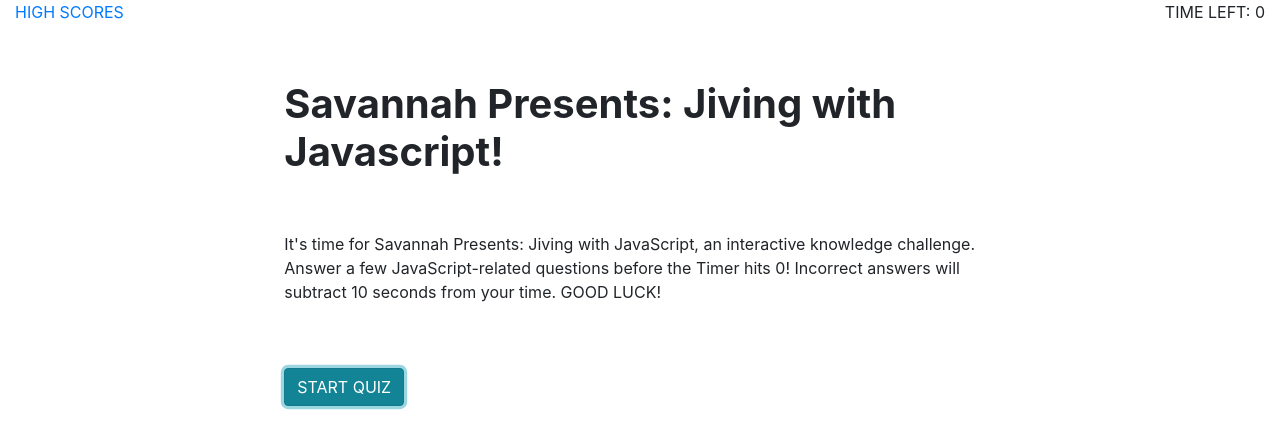
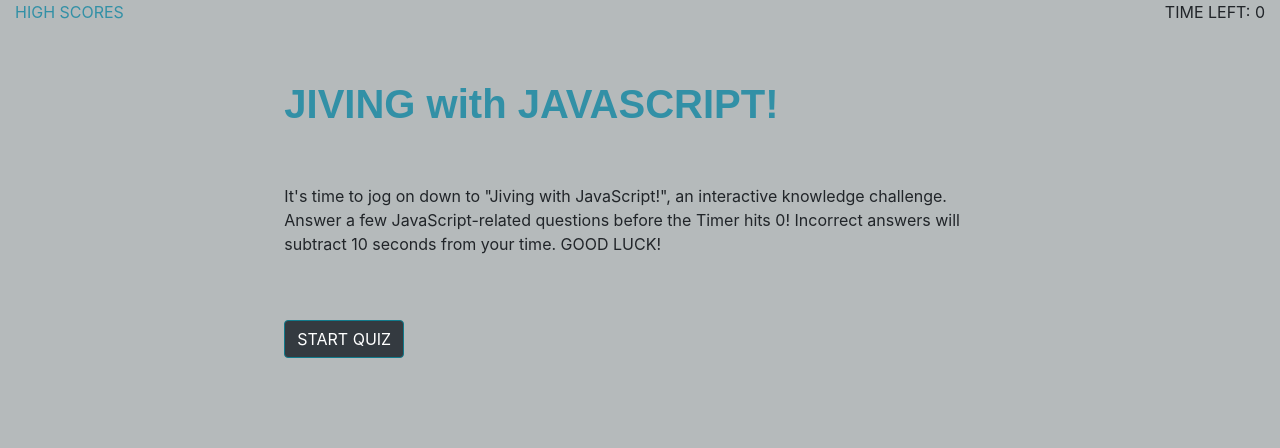
Before and after one commit to SavannahF/CodeQuiz, a plain HTML site: page index.html in a window 1280 px wide. Both pictures are taken after a click on the button "START QUIZ". Drawn offline with nearby package versions, Linux system fonts and the light colour scheme.

Commit message:
CSS style sheet, colors

```diff
--- a/assets/style.css
+++ b/assets/style.css
@@ -0,0 +1,47 @@
+body {
+    background-color: #b5babb;
+}
+
+h1,
+h2 {
+    color:#3290A6;
+    font-family: 'Montserrat', sans-serif;
+}
+
+a {
+    color: #3290A6;
+    /* font-family: 'FUN', sans-serif; */
+}
+
+a:hover {
+    color: #1a3135;
+    /* font-family: 'FUN', sans-serif; */
+}
+
+.btn:focus, .btn:active, .btn:visited {
+    outline: none !important;
+    box-shadow: none !important;
+    background-color: #343a40;
+}
+
+#finalScore {
+    font-family: 'Montserrat', sans-serif;
+    font-weight: bold;
+}
+
+/* span {
+    /* font-family: 'FUN', sans-serif; */
+
+/*
+p {
+    /* font-family: 'FUN', sans-serif; */
+
+#questionTitle {
+    font-size: 20px;
+    font-family: 'Montserrat', sans-serif;
+}
+
+#answerCheck {
+    font-style: italic;
+    color: #1a3135;
+}
--- a/index.html
+++ b/index.html
@@ -5,7 +5,6 @@
   <head>
     <meta charset="UTF-8" />
     <meta name="viewport" content="width=device-width, initial-scale=1.0" />
-
     <title>Coding Quiz</title>
 
     <!-- Bootstrap Link-->
@@ -19,7 +18,7 @@
     <link rel="stylesheet" href="assets/style.css" />
 
     <!--**NEED TO PICK FUN FONT; LINK IN CSS** Font Link -->
-    <link href="" rel="stylesheet" />
+    <!-- <link href="" rel="stylesheet" /> -->
   </head>
   <body>
     <!-- Main Container -->
@@ -38,16 +37,14 @@
         </div>
       </div>
 
-      <div id="everything" class="row text-left">
+      <div id="frontPage" class="row text-left">
         <div class="col-md-2"></div>
         <main class="col-md-8 mt-5">
           <!--Front Page TEXT and START QUIZ BUTTON-->
           <div id="start" class="m-2 justify-content-center">
-            <h1 class="font-weight-bold pl-5 pr-5">
-              Savannah Presents: Jiving with Javascript!
-            </h1>
+            <h1 class="font-weight-bold pl-5 pr-5">JIVING with JAVASCRIPT!</h1>
             <p class="p-5">
-              It's time for Savannah Presents: Jiving with JavaScript, an
+              It's time to jog on down to "Jiving with JavaScript!", an
               interactive knowledge challenge. Answer a few JavaScript-related
               questions before the Timer hits 0! Incorrect answers will subtract
               10 seconds from your time. GOOD LUCK!
```
